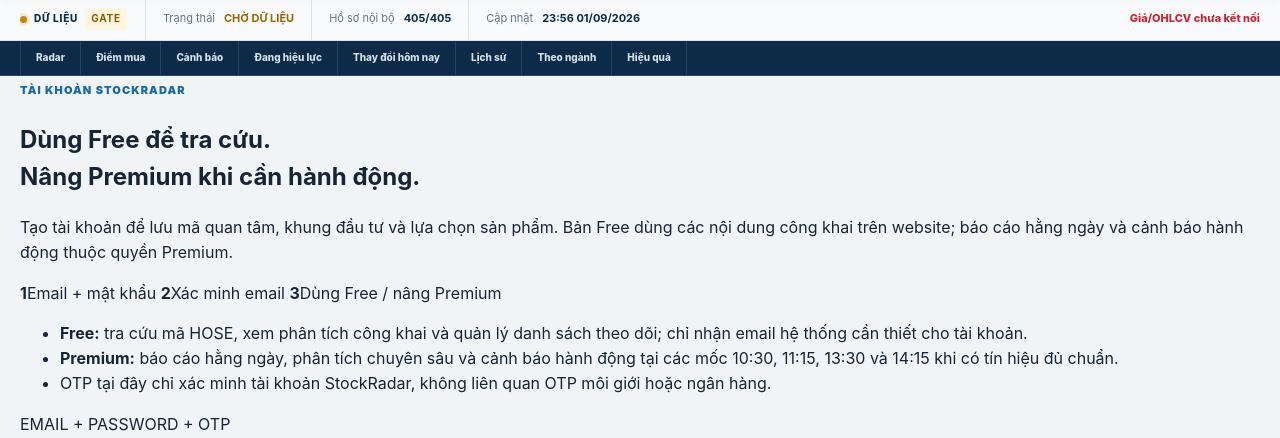
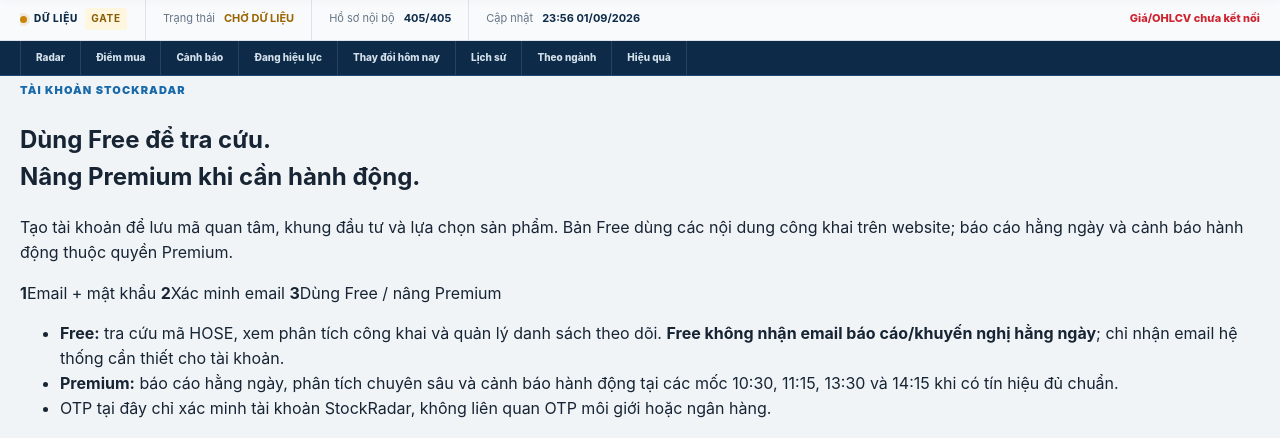
Before and after one commit to nguyenlinhns-arch/stockradar, a plain HTML site: page website/signup/index.html in a window 1280 px wide. Shown: the part 101-539 px from the top of the page. Drawn offline with Linux system fonts and the light colour scheme; files that its build step writes are made by us from their sources.

Commit message:
Clarify Free email entitlement on signup

```diff
--- a/website/signup/index.html
+++ b/website/signup/index.html
@@ -27,7 +27,7 @@
           <span class="auth-step"><b>3</b>Dùng Free / nâng Premium</span>
         </div>
         <ul class="auth-benefits">
-          <li><strong>Free:</strong> tra cứu mã HOSE, xem phân tích công khai và quản lý danh sách theo dõi; chỉ nhận email hệ thống cần thiết cho tài khoản.</li>
+          <li><strong>Free:</strong> tra cứu mã HOSE, xem phân tích công khai và quản lý danh sách theo dõi. <strong>Free không nhận email báo cáo/khuyến nghị hằng ngày</strong>; chỉ nhận email hệ thống cần thiết cho tài khoản.</li>
           <li><strong>Premium:</strong> báo cáo hằng ngày, phân tích chuyên sâu và cảnh báo hành động tại các mốc 10:30, 11:15, 13:30 và 14:15 khi có tín hiệu đủ chuẩn.</li>
           <li>OTP tại đây chỉ xác minh tài khoản StockRadar, không liên quan OTP môi giới hoặc ngân hàng.</li>
         </ul>
```
